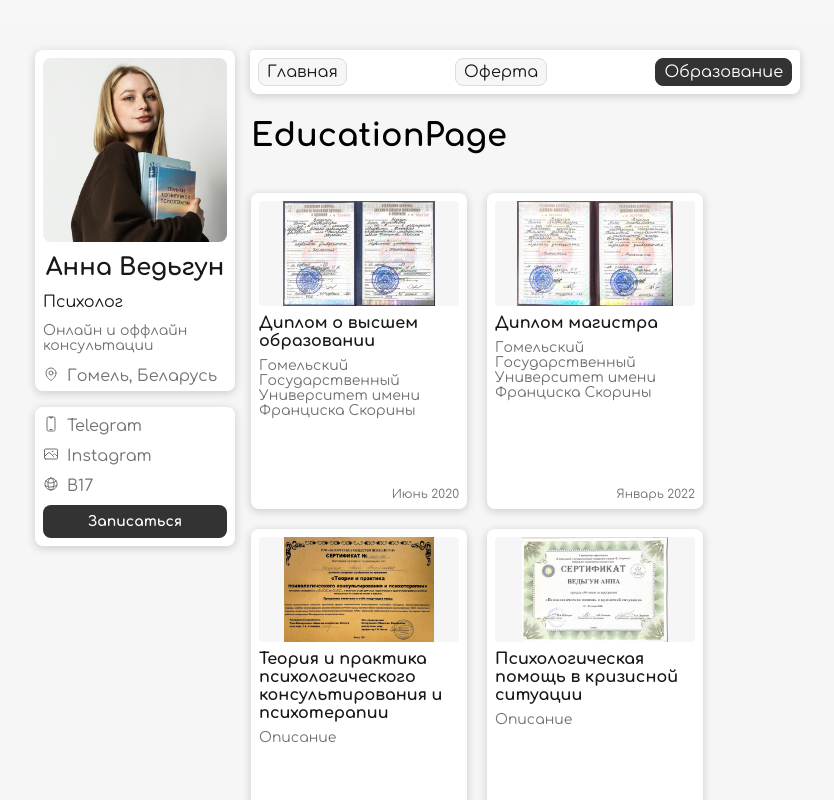
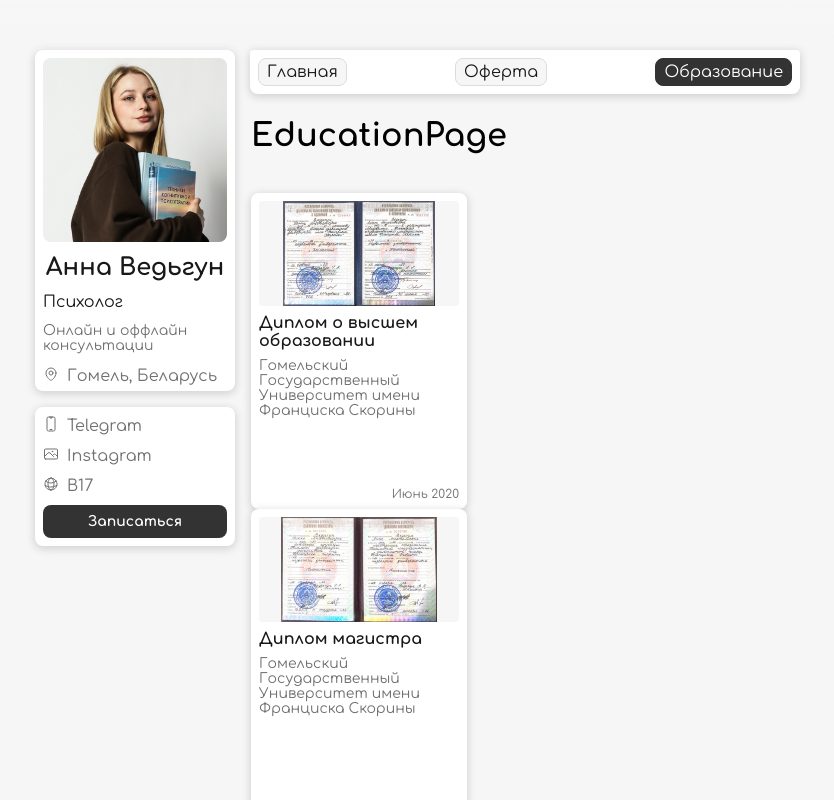
Before and after one commit to MeleshkoDmitriy/anna-vedgun-front, a Next.js app: page /education in a window 1280 px wide. Shown: the top 800 px of the page, without its empty margins (230-1064 px from the left). Built offline with nearby package versions, Linux system fonts and the light colour scheme.

Commit message:
feat: compound card

```diff
--- a/src/components/atoms/cards/compound-card/CompoundCard.tsx
+++ b/src/components/atoms/cards/compound-card/CompoundCard.tsx
@@ -1,38 +1,81 @@
+'use client';
+
 import Image from 'next/image';
 import styles from './CompoundCard.module.scss';
 import { TEducation } from '@/data/education';
-import { FC } from 'react';
+import { createContext, PropsWithChildren, useContext } from 'react';
 import clsx from 'clsx';
 
 type TSize = 'sm' | 'md';
 
-interface CompoundCardProps {
+interface CompoundCardProps extends PropsWithChildren {
   content: TEducation;
   size: TSize;
 }
 
-export const CompoundCard: FC<CompoundCardProps> = ({ content, size }) => {
-  const { title, img, date, description } = content;
+type TCompoundCardContext = {
+  content: TEducation;
+};
 
+const CompoundCardContext = createContext<TCompoundCardContext | undefined>(undefined);
+
+const useCompoundCardContext = () => {
+  const context = useContext(CompoundCardContext);
+  if (!context) {
+    throw new Error('useCompoundCardContext must be used within a CompoundCard');
+  }
+  return context;
+};
+
+export const Header = function CompoundCardHeader() {
+  const { content } = useCompoundCardContext();
+  const { title, img } = content;
+
+  return (
+    <div className={styles.header}>
+      <Image className={styles.image} src={img} alt={title} fill quality={90} />
+    </div>
+  );
+};
+
+export const Body = function CompoundCardBody() {
+  const { content } = useCompoundCardContext();
+  const { title, description } = content;
+
+  return (
+    <div className={styles.body}>
+      <h4 className={styles.title}>{title}</h4>
+      <p className={styles.description}>{description}</p>
+    </div>
+  );
+};
+
+export const Footer = function CompoundCardFooter() {
+  const { content } = useCompoundCardContext();
+  const { date } = content;
+
+  return (
+    <div className={styles.footer}>
+      <p className={styles.date}>{date}</p>
+    </div>
+  );
+};
+
+function CompoundCard({ size, content, children }: CompoundCardProps) {
   const cardStyles = clsx(styles.card, {
     [styles.sm]: size === 'sm',
     [styles.md]: size === 'md',
   });
 
   return (
-    <div className={cardStyles}>
-      <div className={styles.header}>
-        <Image className={styles.image} src={img} alt={title} fill quality={90} />
-      </div>
+    <CompoundCardContext.Provider value={{ content }}>
+      <div className={cardStyles}>{children}</div>
+    </CompoundCardContext.Provider>
+  );
+}
 
-      <div className={styles.body}>
-        <h4 className={styles.title}>{title}</h4>
-        <p className={styles.description}>{description}</p>
-      </div>
+CompoundCard.Header = Header;
+CompoundCard.Body = Body;
+CompoundCard.Footer = Footer;
 
-      <div className={styles.footer}>
-        <p className={styles.date}>{date}</p>
-      </div>
-    </div>
-  );
-};
+export { CompoundCard };
--- a/src/components/atoms/cards/index.ts
+++ /dev/null
@@ -1 +0,0 @@
-export * from './compound-card/CompoundCard';
--- /dev/null
+++ b/src/components/molecules/carousel/Carousel.module.scss
@@ -0,0 +1,5 @@
+@import '@/styles/index';
+
+.carousel {
+  width: 100%;
+}
--- /dev/null
+++ b/src/components/molecules/carousel/Carousel.tsx
@@ -0,0 +1,26 @@
+'use client';
+
+import { TEducation } from '@/data/education';
+import styles from './Carousel.module.scss';
+import { FC } from 'react';
+import { CompoundCard } from '@/components/atoms/cards/compound-card/CompoundCard';
+
+interface CarouselProps {
+  list: TEducation[];
+}
+
+export const Carousel: FC<CarouselProps> = ({ list }) => {
+  return (
+    <ul className={styles.carousel}>
+      {list.map(e => (
+        <li key={e.id}>
+          <CompoundCard content={e} size="sm">
+            <CompoundCard.Header />
+            <CompoundCard.Body />
+            <CompoundCard.Footer />
+          </CompoundCard>
+        </li>
+      ))}
+    </ul>
+  );
+};
--- a/src/components/organisms/aside/Aside.module.scss
+++ b/src/components/organisms/aside/Aside.module.scss
@@ -1,6 +1,7 @@
 @import '@/styles/index';
 
 .aside {
+  min-width: 200px;
   max-width: 200px;
   width: 100%;
 
--- a/src/components/pages/education-page/EducationPage.tsx
+++ b/src/components/pages/education-page/EducationPage.tsx
@@ -1,16 +1,12 @@
-import { CompoundCard } from '@/components/atoms/cards';
 import styles from './EducationPage.module.scss';
 import { education } from '@/data/education';
+import { Carousel } from '@/components/molecules/carousel/Carousel';
 
 export const EducationPage = () => {
   return (
     <div className={styles.page}>
       <h1>EducationPage</h1>
-      <div style={{ display: 'flex', gap: '20px', flexWrap: 'wrap' }}>
-        {education.map(e => (
-          <CompoundCard content={e} size="sm" key={e.id} />
-        ))}
-      </div>
+      <Carousel list={education} />
     </div>
   );
 };
```
